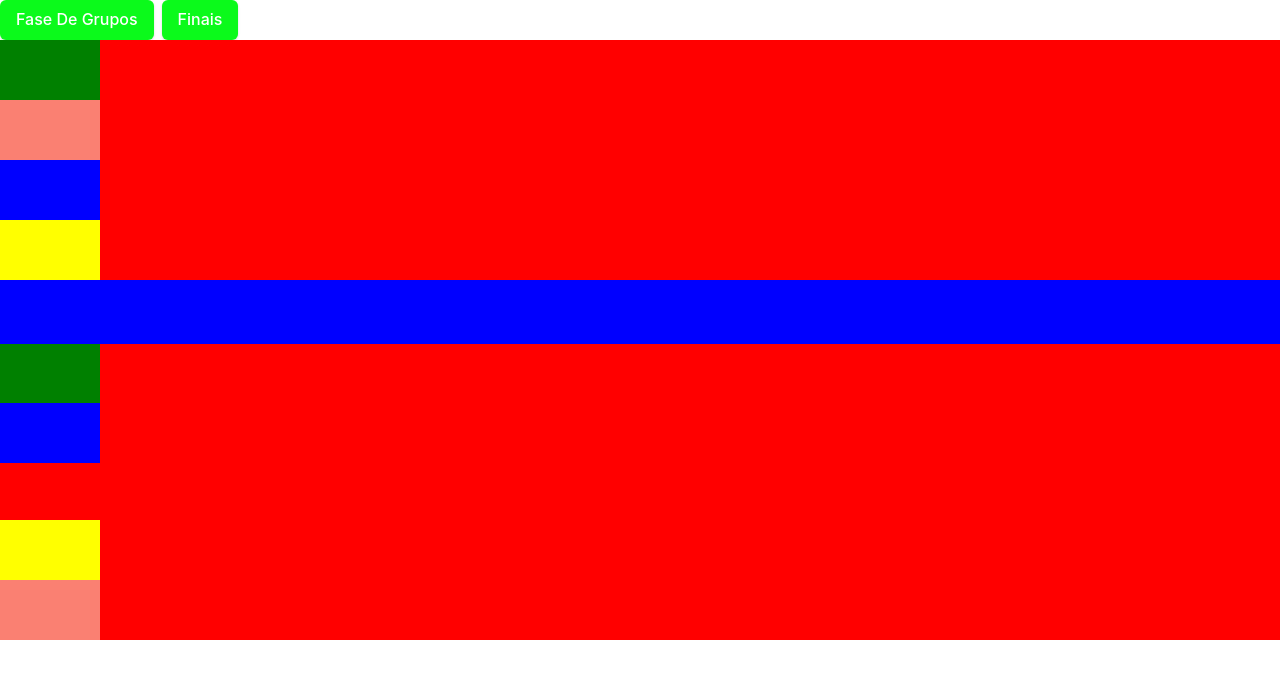
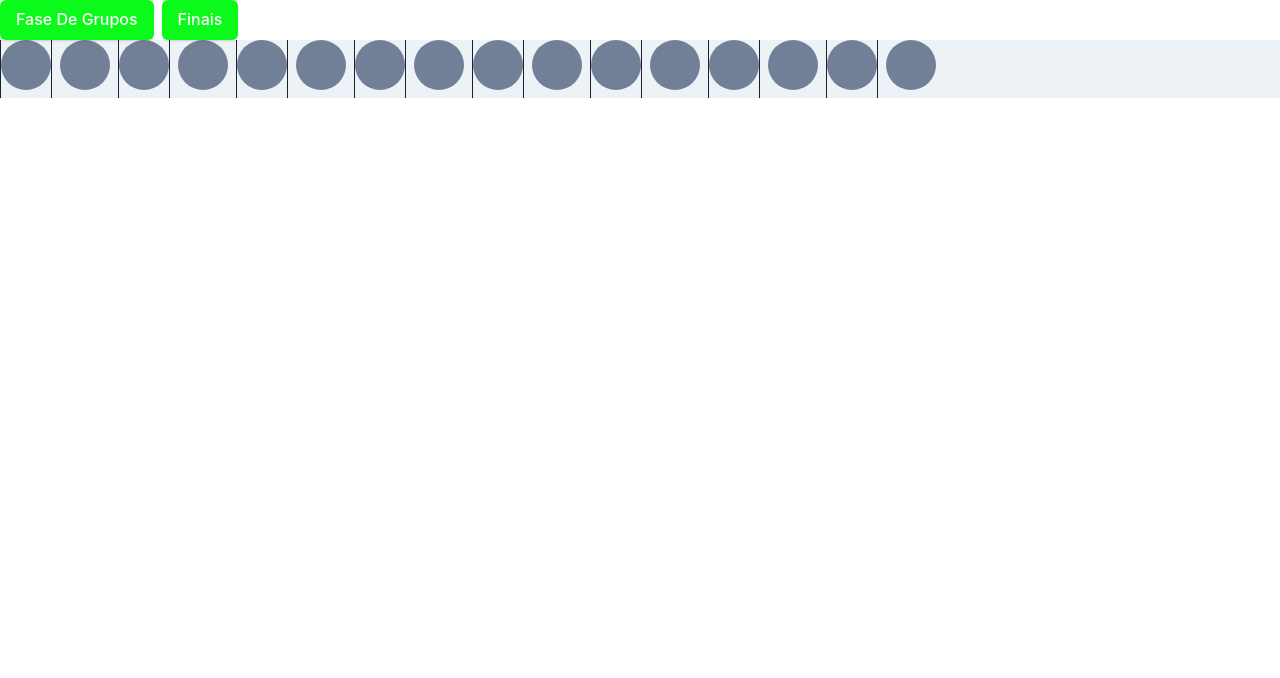
Before and after one commit to YagoLeite/World-Cup-Simulator, a Next.js app: page / in a window 1280 px wide. Both pictures are taken after a click on the button "Finais". Shown: the top 678 px of the page. Built offline with nearby package versions, Linux system fonts and the light colour scheme.

Commit message:
small changes

```diff
--- a/components/Finals/Finals.js
+++ b/components/Finals/Finals.js
@@ -3,14 +3,16 @@ import React from "react";
 import { CupState } from "../../context/Context";
 import SingleMatch from "./SingleMatch";
 import Quartas from "./Quartas";
+import { findingTeam, mata_mata_Handler, filteringByIndex } from "../functions";
 
 const Finals = () => {
   const { state, dispatch } = CupState();
-  const filteredList = state.groupState.filter((country) => country.index <= 1);
-  const findingTeam = (group, index, finals) =>
-    filteredList.find(
-      (item) => item.group === group && item.index === index && item[finals]
-    );
+  // const filteredList = state.groupState.filter((country) => country.index <= 1);
+  const filteredList = filteringByIndex(state.groupState, 1);
+  // const findingTeam = (group, index, finals) =>
+  //   filteredList.find(
+  //     (item) => item.group === group && item.index === index && item[finals]
+  //   );
 
   const quartasHandler = (firstTeam, secondTeam, type) => {
     if (!firstTeam || !secondTeam) return;
@@ -46,10 +48,15 @@ const Finals = () => {
               bg: "salmon",
             },
           }}
-          firstTeam={findingTeam("A", 0, "oitavas")}
-          secondTeam={findingTeam("B", 1, "oitavas")}
+          firstTeam={findingTeam("A", 0, "oitavas", filteredList)}
+          secondTeam={findingTeam("B", 1, "oitavas", filteredList)}
           onClick={(firstTeam, secondTeam) =>
-            quartasHandler(firstTeam, secondTeam, "QUARTAS-SELECTION")
+            mata_mata_Handler(
+              firstTeam,
+              secondTeam,
+              "QUARTAS-SELECTION",
+              dispatch
+            )
           }
         />
 
@@ -72,10 +79,15 @@ const Finals = () => {
               bg: "yellow",
             },
           }}
-          firstTeam={findingTeam("B", 0, "oitavas")}
-          secondTeam={findingTeam("A", 1, "oitavas")}
+          firstTeam={findingTeam("B", 0, "oitavas", filteredList)}
+          secondTeam={findingTeam("A", 1, "oitavas", filteredList)}
           onClick={(firstTeam, secondTeam) =>
-            quartasHandler(firstTeam, secondTeam, "QUARTAS-SELECTION")
+            mata_mata_Handler(
+              firstTeam,
+              secondTeam,
+              "QUARTAS-SELECTION",
+              dispatch
+            )
           }
         />
 
@@ -98,10 +110,15 @@ const Finals = () => {
               bg: "salmon",
             },
           }}
-          firstTeam={findingTeam("C", 0, "oitavas")}
-          secondTeam={findingTeam("D", 1, "oitavas")}
+          firstTeam={findingTeam("C", 0, "oitavas", filteredList)}
+          secondTeam={findingTeam("D", 1, "oitavas", filteredList)}
           onClick={(firstTeam, secondTeam) =>
-            quartasHandler(firstTeam, secondTeam, "QUARTAS-SELECTION")
+            mata_mata_Handler(
+              firstTeam,
+              secondTeam,
+              "QUARTAS-SELECTION",
+              dispatch
+            )
           }
         />
 
@@ -124,46 +141,71 @@ const Finals = () => {
               bg: "yellow",
             },
           }}
-          firstTeam={findingTeam("D", 0, "oitavas")}
-          secondTeam={findingTeam("C", 1, "oitavas")}
+          firstTeam={findingTeam("D", 0, "oitavas", filteredList)}
+          secondTeam={findingTeam("C", 1, "oitavas", filteredList)}
           onClick={(firstTeam, secondTeam) =>
-            quartasHandler(firstTeam, secondTeam, "QUARTAS-SELECTION")
+            mata_mata_Handler(
+              firstTeam,
+              secondTeam,
+              "QUARTAS-SELECTION",
+              dispatch
+            )
           }
         />
 
         <SingleMatch
           config={{ position: "absolute", top: "0", right: "0" }}
-          firstTeam={findingTeam("E", 0, "oitavas")}
-          secondTeam={findingTeam("F", 1, "oitavas")}
+          firstTeam={findingTeam("E", 0, "oitavas", filteredList)}
+          secondTeam={findingTeam("F", 1, "oitavas", filteredList)}
           onClick={(firstTeam, secondTeam) =>
-            quartasHandler(firstTeam, secondTeam, "QUARTAS-SELECTION")
+            mata_mata_Handler(
+              firstTeam,
+              secondTeam,
+              "QUARTAS-SELECTION",
+              dispatch
+            )
           }
         />
 
         <SingleMatch
           config={{ position: "absolute", top: "150px", right: "0" }}
-          firstTeam={findingTeam("F", 0, "oitavas")}
-          secondTeam={findingTeam("E", 1, "oitavas")}
+          firstTeam={findingTeam("F", 0, "oitavas", filteredList)}
+          secondTeam={findingTeam("E", 1, "oitavas", filteredList)}
           onClick={(firstTeam, secondTeam) =>
-            quartasHandler(firstTeam, secondTeam, "QUARTAS-SELECTION")
+            mata_mata_Handler(
+              firstTeam,
+              secondTeam,
+              "QUARTAS-SELECTION",
+              dispatch
+            )
           }
         />
 
         <SingleMatch
           config={{ position: "absolute", bottom: "150px", right: "0" }}
-          firstTeam={findingTeam("G", 0, "oitavas")}
-          secondTeam={findingTeam("H", 1, "oitavas")}
+          firstTeam={findingTeam("G", 0, "oitavas", filteredList)}
+          secondTeam={findingTeam("H", 1, "oitavas", filteredList)}
           onClick={(firstTeam, secondTeam) =>
-            quartasHandler(firstTeam, secondTeam, "QUARTAS-SELECTION")
+            mata_mata_Handler(
+              firstTeam,
+              secondTeam,
+              "QUARTAS-SELECTION",
+              dispatch
+            )
           }
         />
 
         <SingleMatch
           config={{ position: "absolute", bottom: "0", right: "0" }}
-          firstTeam={findingTeam("H", 0, "oitavas")}
-          secondTeam={findingTeam("G", 1, "oitavas")}
+          firstTeam={findingTeam("H", 0, "oitavas", filteredList)}
+          secondTeam={findingTeam("G", 1, "oitavas", filteredList)}
           onClick={(firstTeam, secondTeam) =>
-            quartasHandler(firstTeam, secondTeam, "QUARTAS-SELECTION")
+            mata_mata_Handler(
+              firstTeam,
+              secondTeam,
+              "QUARTAS-SELECTION",
+              dispatch
+            )
           }
         />
 
--- a/components/Finals/Oitavas.js
+++ b/components/Finals/Oitavas.js
@@ -1,8 +1,112 @@
 import React from "react";
 import { findingTeam, mata_mata_Handler, filteringByIndex } from "../functions";
+import _SingleMatch from "./_SingleMatch";
+import { CupState } from "../../context/Context";
+import { HStack } from "@chakra-ui/react";
 
 const Oitavas = () => {
-  return <div>Oitavas</div>;
+  const { state, dispatch } = CupState();
+  const filteredList = filteringByIndex(state.groupState, 1);
+  return (
+    <HStack bg="gray.100">
+      <_SingleMatch
+        firstTeam={findingTeam("A", 0, "oitavas", filteredList)}
+        secondTeam={findingTeam("B", 1, "oitavas", filteredList)}
+        onClick={(firstTeam, secondTeam) =>
+          mata_mata_Handler(
+            firstTeam,
+            secondTeam,
+            "QUARTAS-SELECTION",
+            dispatch
+          )
+        }
+      />
+      <_SingleMatch
+        firstTeam={findingTeam("B", 0, "oitavas", filteredList)}
+        secondTeam={findingTeam("A", 1, "oitavas", filteredList)}
+        onClick={(firstTeam, secondTeam) =>
+          mata_mata_Handler(
+            firstTeam,
+            secondTeam,
+            "QUARTAS-SELECTION",
+            dispatch
+          )
+        }
+      />
+      <_SingleMatch
+        firstTeam={findingTeam("C", 0, "oitavas", filteredList)}
+        secondTeam={findingTeam("D", 1, "oitavas", filteredList)}
+        onClick={(firstTeam, secondTeam) =>
+          mata_mata_Handler(
+            firstTeam,
+            secondTeam,
+            "QUARTAS-SELECTION",
+            dispatch
+          )
+        }
+      />
+      <_SingleMatch
+        firstTeam={findingTeam("D", 0, "oitavas", filteredList)}
+        secondTeam={findingTeam("C", 1, "oitavas", filteredList)}
+        onClick={(firstTeam, secondTeam) =>
+          mata_mata_Handler(
+            firstTeam,
+            secondTeam,
+            "QUARTAS-SELECTION",
+            dispatch
+          )
+        }
+      />
+      <_SingleMatch
+        firstTeam={findingTeam("E", 0, "oitavas", filteredList)}
+        secondTeam={findingTeam("F", 1, "oitavas", filteredList)}
+        onClick={(firstTeam, secondTeam) =>
+          mata_mata_Handler(
+            firstTeam,
+            secondTeam,
+            "QUARTAS-SELECTION",
+            dispatch
+          )
+        }
+      />
+      <_SingleMatch
+        firstTeam={findingTeam("F", 0, "oitavas", filteredList)}
+        secondTeam={findingTeam("E", 1, "oitavas", filteredList)}
+        onClick={(firstTeam, secondTeam) =>
+          mata_mata_Handler(
+            firstTeam,
+            secondTeam,
+            "QUARTAS-SELECTION",
+            dispatch
+          )
+        }
+      />
+      <_SingleMatch
+        firstTeam={findingTeam("G", 0, "oitavas", filteredList)}
+        secondTeam={findingTeam("H", 1, "oitavas", filteredList)}
+        onClick={(firstTeam, secondTeam) =>
+          mata_mata_Handler(
+            firstTeam,
+            secondTeam,
+            "QUARTAS-SELECTION",
+            dispatch
+          )
+        }
+      />
+      <_SingleMatch
+        firstTeam={findingTeam("H", 0, "oitavas", filteredList)}
+        secondTeam={findingTeam("G", 1, "oitavas", filteredList)}
+        onClick={(firstTeam, secondTeam) =>
+          mata_mata_Handler(
+            firstTeam,
+            secondTeam,
+            "QUARTAS-SELECTION",
+            dispatch
+          )
+        }
+      />
+    </HStack>
+  );
 };
 
 export default Oitavas;
--- a/components/Groups/GroupTable.js
+++ b/components/Groups/GroupTable.js
@@ -1,4 +1,12 @@
-import { Box, Flex, Text, Button, useToast, VStack } from "@chakra-ui/react";
+import {
+  Box,
+  Flex,
+  Text,
+  useToast,
+  VStack,
+  Image,
+  HStack,
+} from "@chakra-ui/react";
 import React from "react";
 import { CupState } from "../../context/Context";
 import { DragDropContext, Droppable, Draggable } from "@react-forked/dnd";
@@ -69,7 +77,7 @@ const GroupTable = (props) => {
                       >
                         {(provided, snapshot) => {
                           return (
-                            <Flex
+                            <HStack
                               ref={provided.innerRef}
                               {...provided.draggableProps}
                               {...provided.dragHandleProps}
@@ -94,8 +102,20 @@ const GroupTable = (props) => {
                                   ? "3º"
                                   : "4º"}
                               </Text>
+                              <Flex
+                                w="20px"
+                                bg="red"
+                                h="20px"
+                                borderRadius="50%"
+                                overflow="hidden"
+                              >
+                                <Image
+                                  objectFit="fill"
+                                  src={item.flag ? item.flag : ""}
+                                />
+                              </Flex>
                               <Text>{item.name} </Text>
-                            </Flex>
+                            </HStack>
                           );
                         }}
                       </Draggable>
--- a/pages/index.js
+++ b/pages/index.js
@@ -1,6 +1,7 @@
 import Head from "next/head";
 import Groups from "../components/Groups/Groups";
 import Finals from "../components/Finals/Finals";
+import _Finals from "../components/Finals/_Finals";
 import { Header } from "../components/Header";
 import { Flex } from "@chakra-ui/react";
 import { CupState } from "../context/Context";
@@ -18,7 +19,8 @@ export default function Home() {
         <Header />
       </Flex>
       {state.ui === "groups" && <Groups />}
-      {state.ui === "finals" && <Finals />}
+      {/* {state.ui === "finals" && <Finals />} */}
+      {state.ui === "finals" && <_Finals />}
     </div>
   );
 }
```
